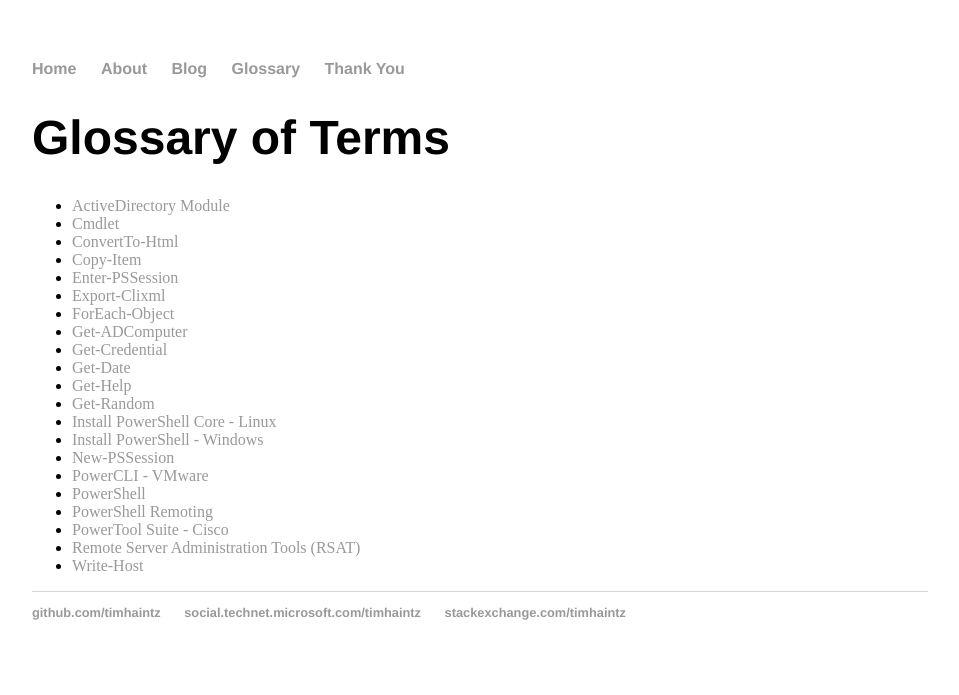
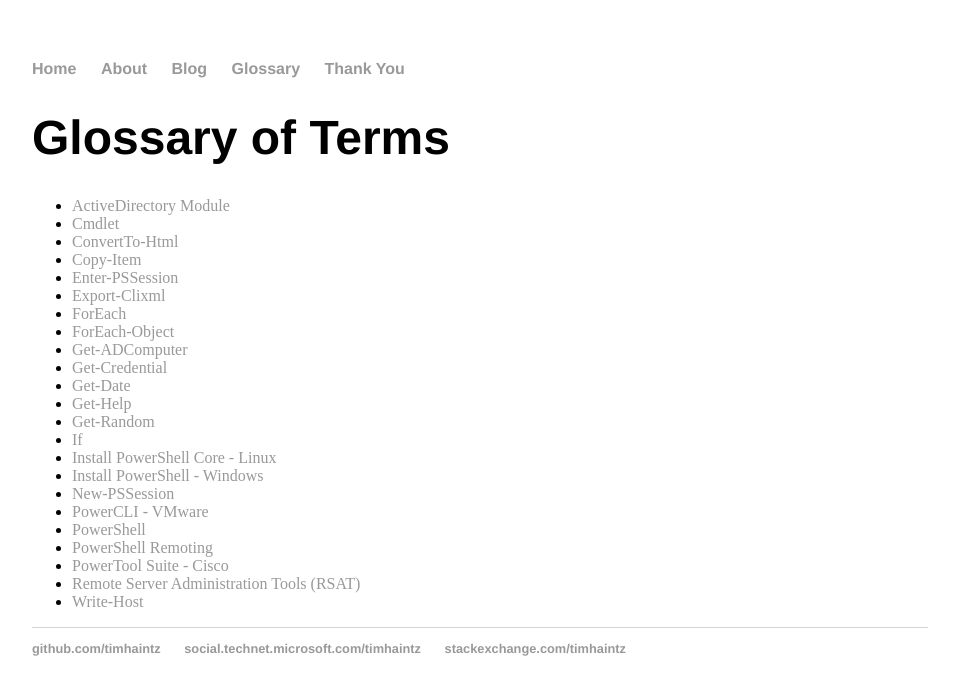
Before and after one commit to timhaintz/timhaintz.github.io, a Jekyll site: the page built from glossary/index.md, in a window 1280 px wide. Shown: the top 695 px of the page, without its empty margins (160-1119 px from the left). Built offline with Jekyll 4.4.1, drawn with Linux system fonts in a browser that asks for light colours.

Commit message:
Update index.md

```diff
--- a/glossary/index.md
+++ b/glossary/index.md
@@ -11,12 +11,14 @@
 * [Copy-Item](https://docs.microsoft.com/en-us/powershell/module/microsoft.powershell.management/copy-item?view=powershell-6)
 * [Enter-PSSession](https://docs.microsoft.com/en-us/powershell/module/microsoft.powershell.core/enter-pssession?view=powershell-6)
 * [Export-Clixml](https://docs.microsoft.com/en-us/powershell/module/microsoft.powershell.utility/export-clixml?view=powershell-6)
+* [ForEach](https://docs.microsoft.com/en-us/powershell/module/microsoft.powershell.core/about/about_foreach?view=powershell-6)
 * [ForEach-Object](https://docs.microsoft.com/en-us/powershell/module/microsoft.powershell.core/foreach-object?view=powershell-6)
 * [Get-ADComputer](https://docs.microsoft.com/en-us/powershell/module/addsadministration/get-adcomputer?view=win10-ps)
 * [Get-Credential](https://docs.microsoft.com/en-us/powershell/module/microsoft.powershell.security/get-credential?view=powershell-6)
 * [Get-Date](https://docs.microsoft.com/en-us/powershell/module/microsoft.powershell.utility/get-date?view=powershell-6)
 * [Get-Help](https://docs.microsoft.com/en-us/powershell/module/microsoft.powershell.core/get-help?view=powershell-6)
 * [Get-Random](https://docs.microsoft.com/en-us/powershell/module/microsoft.powershell.utility/get-random?view=powershell-6)
+* [If](https://docs.microsoft.com/en-us/powershell/module/microsoft.powershell.core/about/about_if?view=powershell-6)
 * [Install PowerShell Core - Linux](https://docs.microsoft.com/en-us/powershell/scripting/setup/installing-powershell-core-on-linux?view=powershell-6)
 * [Install PowerShell - Windows](https://docs.microsoft.com/en-us/powershell/scripting/setup/installing-windows-powershell?view=powershell-6)
 * [New-PSSession](https://docs.microsoft.com/en-us/powershell/module/microsoft.powershell.core/new-pssession?view=powershell-6)
```
